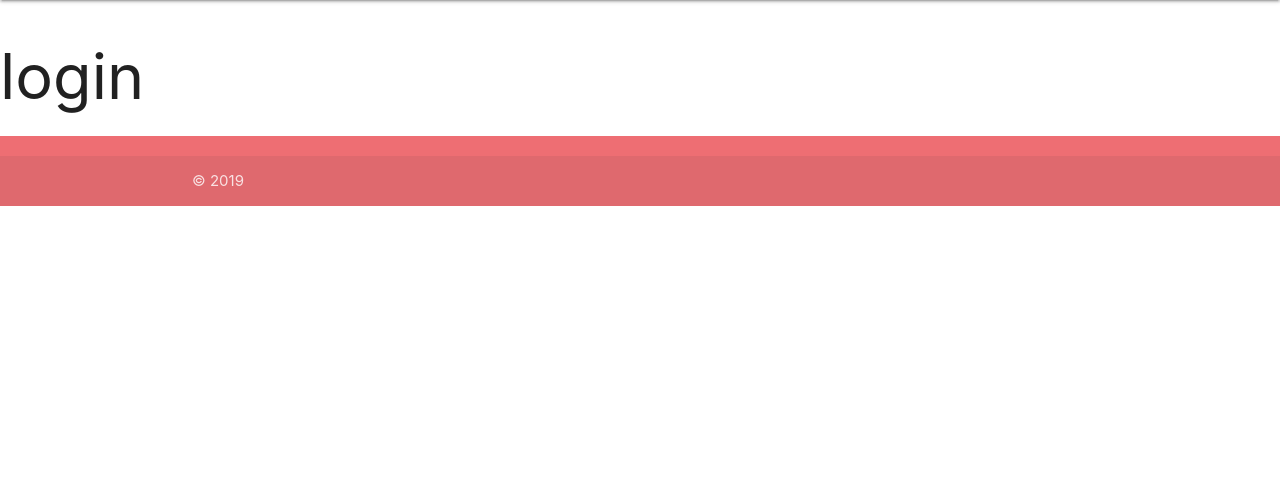
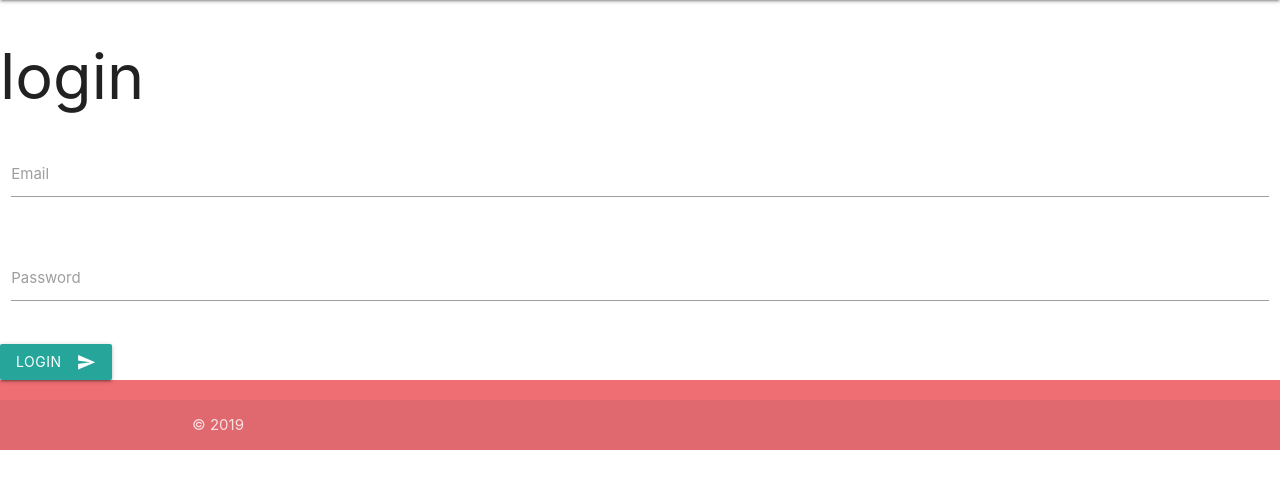
Before and after one commit to ahmedalsawi/MessageBoard, a Flask app: page /login in a window 1280 px wide. Shown: the part 64-553 px from the top of the page. Run offline with Flask 2, Linux system fonts and the light colour scheme.

Commit message:
added icons

```diff
--- a/app/auth/views.py
+++ b/app/auth/views.py
@@ -9,9 +9,9 @@ from .forms import LoginForm, RegisterForm
 def login():
     form = LoginForm(request.form)
     if form.validate_on_submit():
-
+        print(form)
         # TODO
-        return redirect(url_for("index"))
+        return redirect('/success')
     return render_template("auth/login.jinja", form=form)
 
 
--- a/app/templates/auth/login.jinja
+++ b/app/templates/auth/login.jinja
@@ -6,8 +6,24 @@
     <h1>login</h1>
   </div>
 
+  <form action="/login" method="post">
+    {{ form.csrf_token }}
+    <div class="row">
+      <div class="input-field col s12">
+        <input id="email" type="email" class="validate">
+        <label for="email">Email</label>
+      </div>
+    </div>
+    <div class="row">
+      <div class="input-field col s12">
+        <input id="password" type="password" class="validate">
+        <label for="password">Password</label>
+      </div>
+    </div>
+    <button class="btn waves-effect waves-light" type="submit" name="action">Login
+      <i class="material-icons right">send</i>
+    </button>
 
-  <form action="/register" method="post">
   </form>
 </div>
 
--- a/app/templates/base.jinja
+++ b/app/templates/base.jinja
@@ -10,7 +10,7 @@
 
   <!-- Compiled and minified CSS -->
   <link rel="stylesheet" href="https://cdnjs.cloudflare.com/ajax/libs/materialize/1.0.0/css/materialize.min.css">
-
+  <link href="https://fonts.googleapis.com/icon?family=Material+Icons" rel="stylesheet">
   <link rel="stylesheet" href="{{ url_for('static', filename='css/style.css') }}">
 
   <script src="{{ url_for('static', filename='js/custom.js') }}" charset="utf-8"></script>
```
